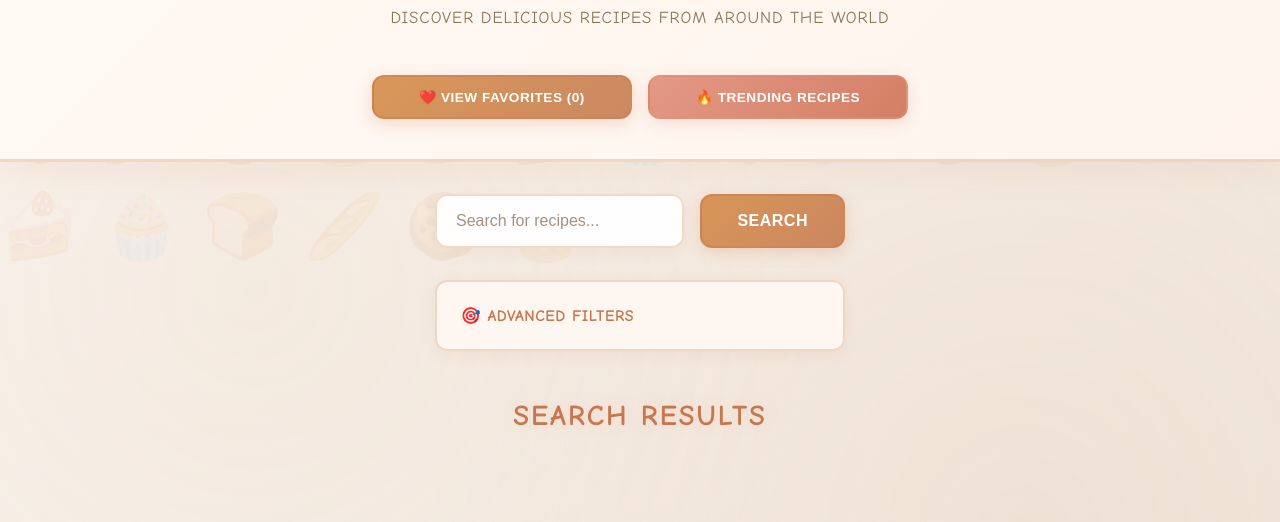
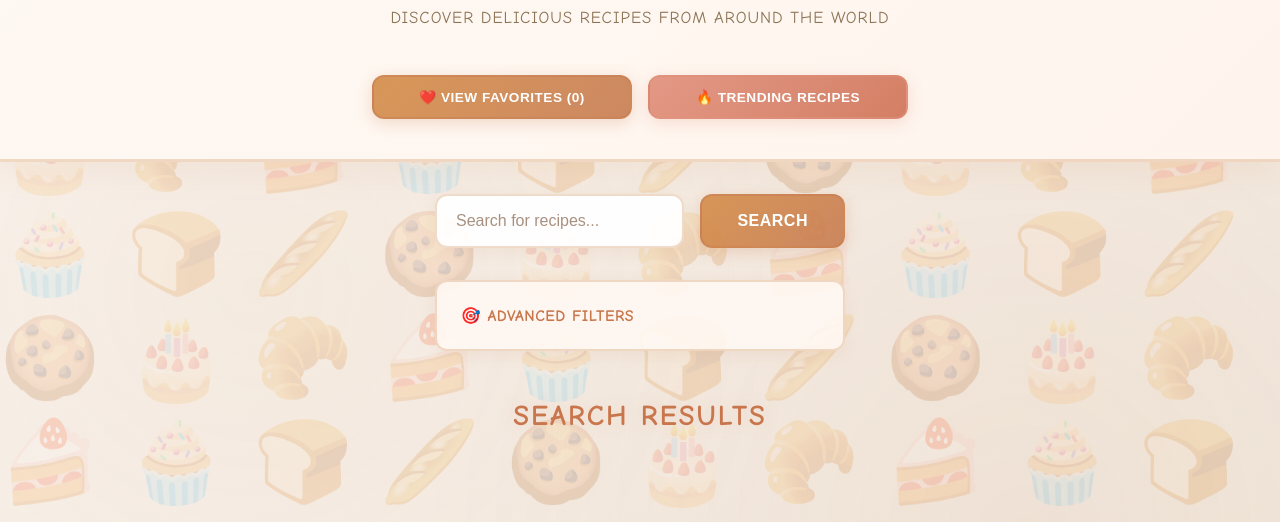
Before and after one commit to Jazzmine-Flora/recipe-finder, a website built with Vite: page index.html in a window 1280 px wide. Shown: the part 109-631 px from the top of the page. Built offline with nearby package versions, Linux system fonts and the light colour scheme; some packages are replaced by stand-ins of ours; no server answers.

Commit message:
Improve: significantly increase bakery emoji background visibility (0.25 opacity)

```diff
--- a/src/style.css
+++ b/src/style.css
@@ -30,30 +30,34 @@
 }
 
 body::before {
-    content: '🥐 🍰 🧁 🍞 🥖 🍪 🎂 🥐 🍰 🧁 🍞 🥖 🍪 🎂 🥐 🍰 🧁 🍞 🥖 🍪 🎂 🥐 🍰 🧁 🍞 🥖 🍪 🎂 🥐 🍰 🧁 🍞 🥖 🍪 🎂 🥐 🍰 🧁 🍞 🥖 🍪 🎂';
+    content: '🥐 🍰 🧁 🍞 🥖 🍪 🎂 🥐 🍰 🧁 🍞 🥖 🍪 🎂 🥐 🍰 🧁 🍞 🥖 🍪 🎂 🥐 🍰 🧁 🍞 🥖 🍪 🎂 🥐 🍰 🧁 🍞 🥖 🍪 🎂 🥐 🍰 🧁 🍞 🥖 🍪 🎂 🥐 🍰 🧁 🍞 🥖 🍪 🎂 🥐 🍰 🧁 🍞 🥖 🍪 🎂 🥐 🍰 🧁 🍞 🥖 🍪 🎂';
     position: fixed;
     top: 0;
     left: 0;
     width: 100%;
     height: 100%;
-    font-size: 4rem;
-    opacity: 0.12;
+    font-size: 5rem;
+    opacity: 0.25;
     pointer-events: none;
     z-index: 0;
     overflow: hidden;
-    line-height: 1.5;
+    line-height: 1.3;
     white-space: pre-wrap;
     word-wrap: break-word;
     transition: opacity 0.4s ease;
-    color: rgba(199, 124, 81, 0.5);
+    color: rgba(199, 124, 81, 0.7);
+    text-align: left;
+    display: flex;
+    flex-wrap: wrap;
+    align-content: flex-start;
 }
 
 body.dark-mode::before {
-    opacity: 0.08;
+    opacity: 0.15;
 }
 
 html.dark-mode body::before {
-    opacity: 0.08;
+    opacity: 0.15;
 }
 
 body::after {
```
